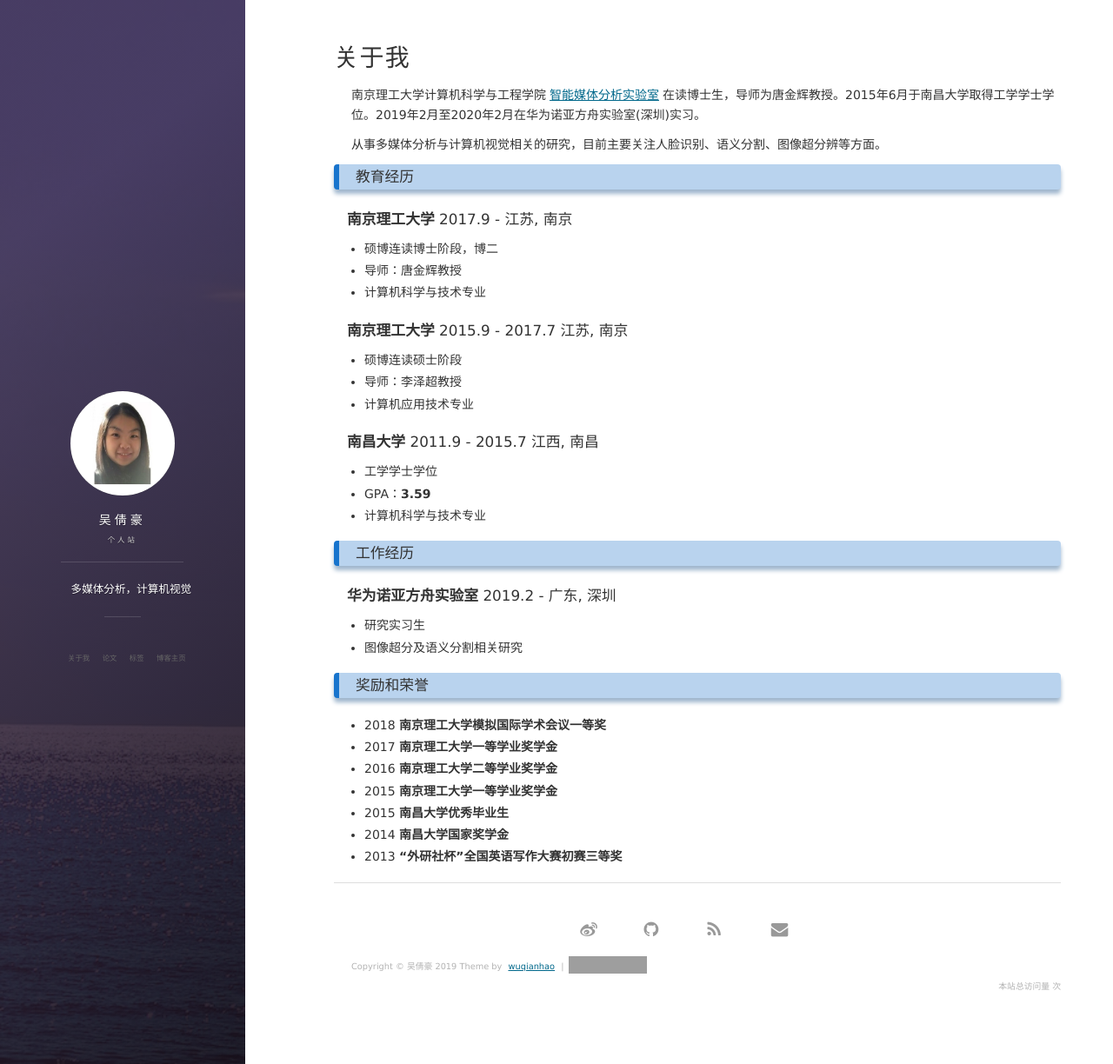
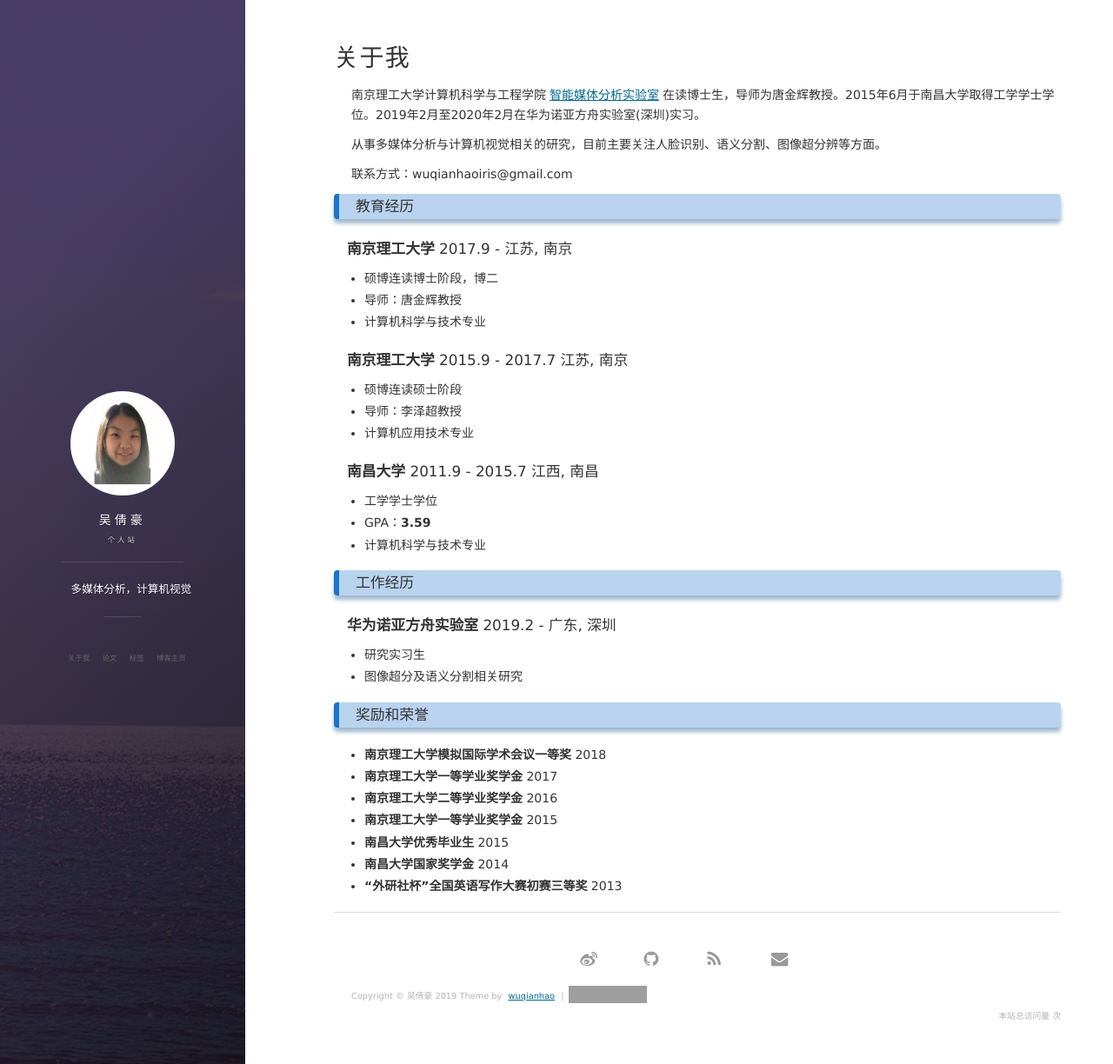
Before and after one commit to wqhIris/homepage, a Jekyll site: the page built from about.md, in a window 1280 px wide and 1224 px high. Shown: the whole window at 87% size. Built offline with Jekyll 4.4.1, drawn with Linux system fonts in a browser that asks for light colours; nearby versions of some CDN libraries; comment, search, counter and statistics services are not loaded; grey boxes are pictures that could not be loaded.

Commit message:
Update about.md

```diff
--- a/about.md
+++ b/about.md
@@ -7,7 +7,7 @@ title: 关于我
 
 从事多媒体分析与计算机视觉相关的研究，目前主要关注人脸识别、语义分割、图像超分辨等方面。
 
-
+联系方式：wuqianhaoiris@gmail.com
 
 ### 教育经历
 #### __南京理工大学__                                         2017.9 -          江苏, 南京
@@ -33,10 +33,10 @@ title: 关于我
 
 
 ### 奖励和荣誉
-- 2018  __南京理工大学模拟国际学术会议一等奖__
-- 2017  __南京理工大学一等学业奖学金__
-- 2016  __南京理工大学二等学业奖学金__
-- 2015  __南京理工大学一等学业奖学金__
-- 2015  __南昌大学优秀毕业生__
-- 2014  __南昌大学国家奖学金__
-- 2013  __“外研社杯”全国英语写作大赛初赛三等奖__
+- __南京理工大学模拟国际学术会议一等奖__                         2018
+- __南京理工大学一等学业奖学金__                                 2017
+- __南京理工大学二等学业奖学金__                                 2016
+- __南京理工大学一等学业奖学金__                                 2015
+- __南昌大学优秀毕业生__                                        2015
+- __南昌大学国家奖学金__                                        2014
+- __“外研社杯”全国英语写作大赛初赛三等奖__                       2013
```
